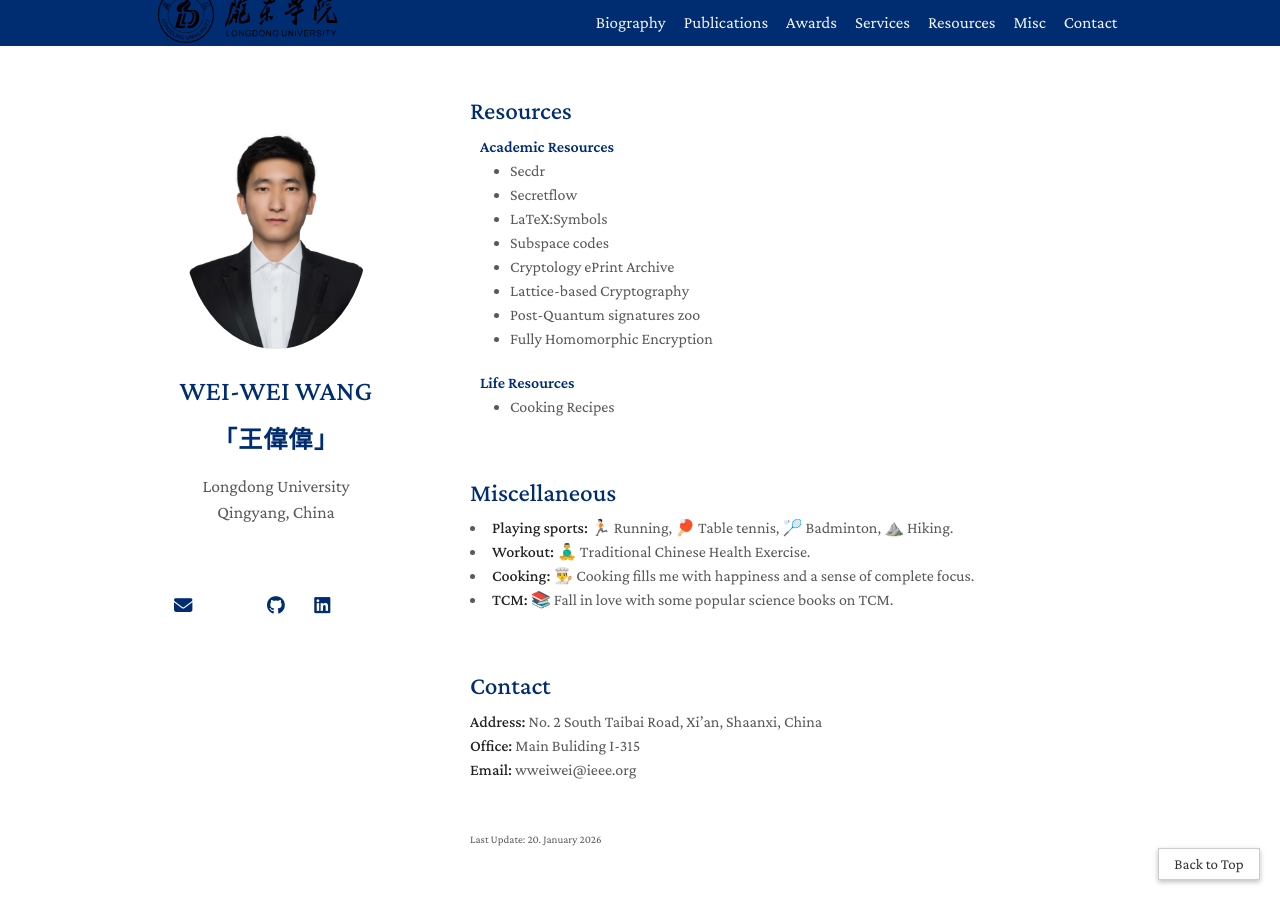
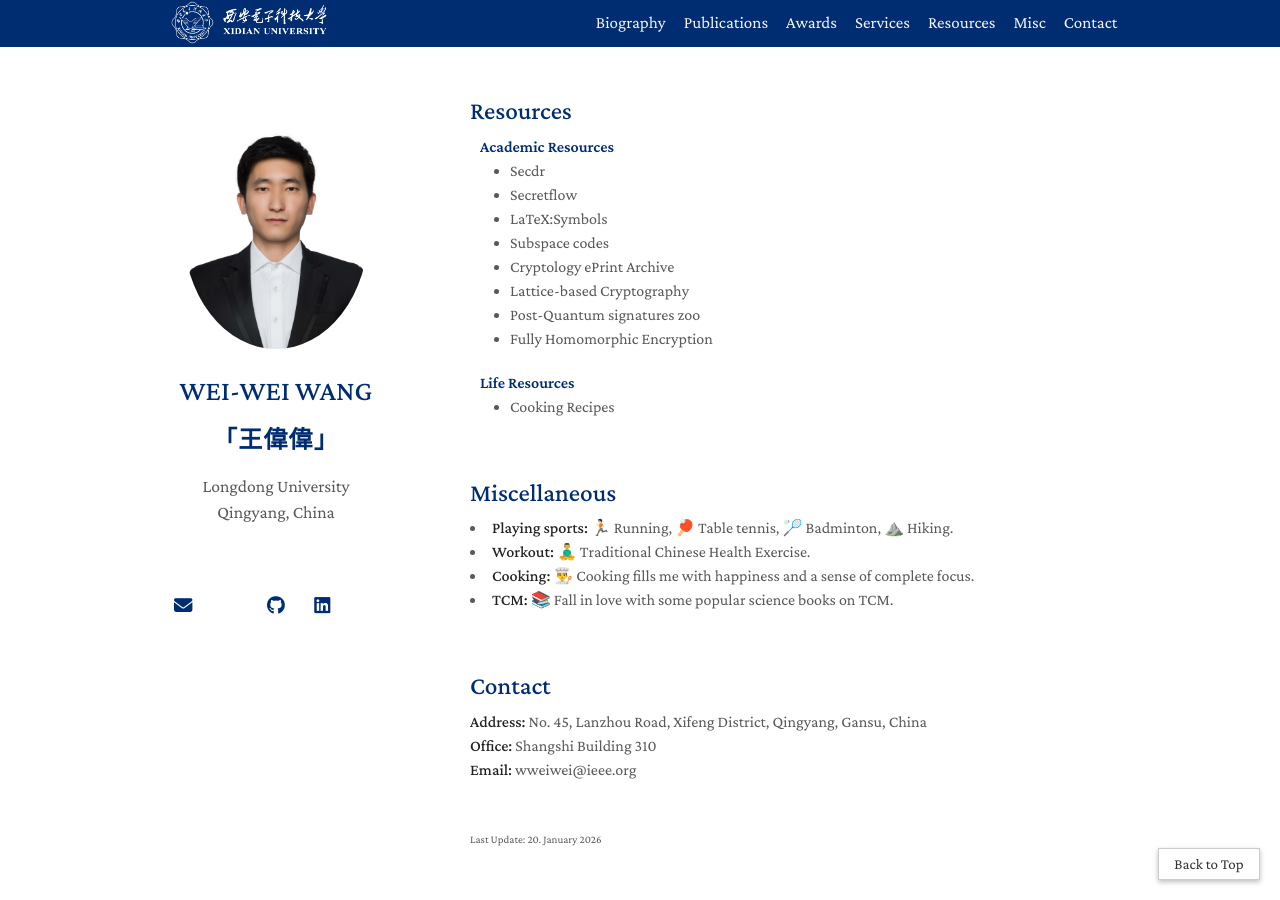
Before and after one commit to Joe-weir-wong/joe-weir-wong.github.io, a Jekyll site: the page built from index.md, in a window 1280 px wide and 900 px high, scrolled down 2071 px. Built offline with Jekyll 4.4.1, drawn with Linux system fonts in a browser that asks for light colours; a style sheet for code colours, icons or effects is not loaded.

Commit message:
edit messages

```diff
--- a/_config.yml
+++ b/_config.yml
@@ -5,7 +5,7 @@ cn_title: 「王偉偉」
 # department: School of Telecommunications Engineering
 affiliation: Longdong University
 affiliation_link: https://www.ldxy.edu.cn/
-affiliation_logo: ./assets/img/LDU.svg #./assets/img/university-logo-small-horizontal-white-156eae9527.svg
+affiliation_logo: ./assets/img/xidian.svg #./assets/img/university-logo-small-horizontal-white-156eae9527.svg
 location: Qingyang, China
 email: wweiwei@ieee.org
 
--- a/_includes/contact.md
+++ b/_includes/contact.md
@@ -2,9 +2,9 @@
 
 <h2 style="margin: 60px 0px 10px;">Contact</h2>
 
-<p><strong>Address:</strong>  No. 2 South Taibai Road, Xi’an, Shaanxi, China
+<p><strong>Address:</strong>  No. 45, Lanzhou Road, Xifeng District, Qingyang, Gansu, China
 <br />
-<strong>Office:</strong> Main Buliding I-315
+<strong>Office:</strong> Shangshi Building 310
 <br />
 <strong>Email:</strong> wweiwei@ieee.org
 <br />
```
Also changed, not shown: 2 other files.
